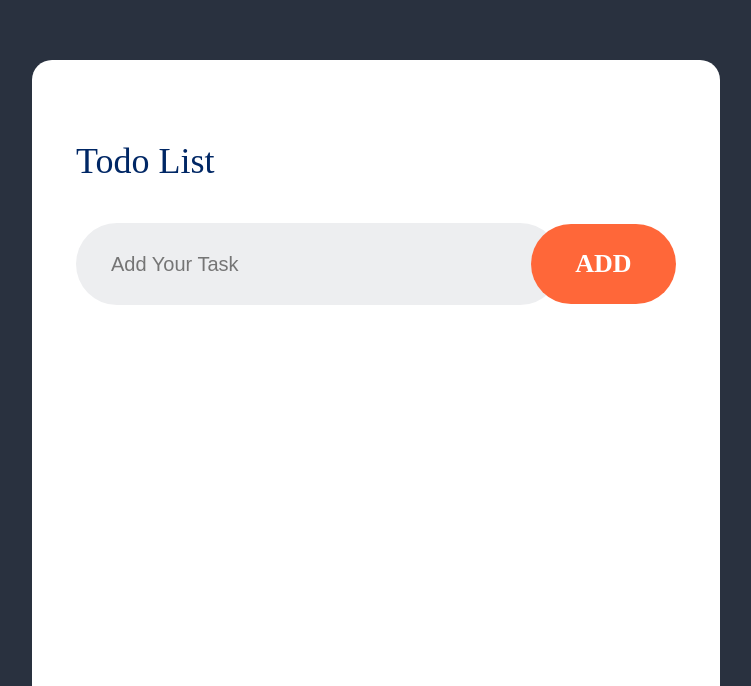
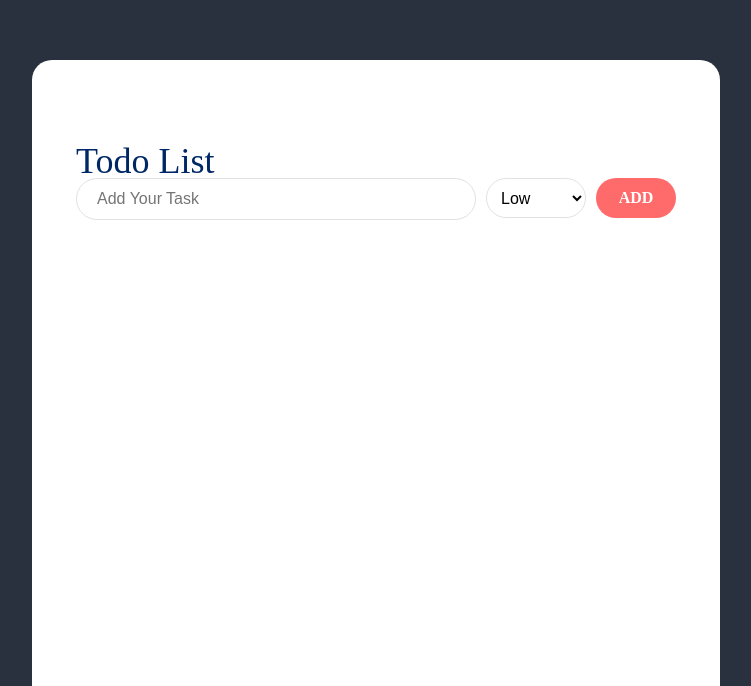
Before and after one commit to Lungelo-Best/first-project, a React (Vite) app: page / in a window 1280 px wide. Shown: the part 114-800 px from the top of the page, without its empty margins (264-1015 px from the left). Built offline with nearby package versions, Linux system fonts and the light colour scheme.

Commit message:
feat: priority level dropdown

```diff
--- a/src/Components/CSS/Todo.css
+++ b/src/Components/CSS/Todo.css
@@ -20,61 +20,47 @@
     line-height: 34px;
 }
 
-.todo-add{
+.todo-add {
+    display: flex;
+    gap: 10px;
+    margin-bottom: 20px;
+}
+
+.todo-input {
+    flex: 1;
+    height: 40px;
+    border-radius: 25px;
+    padding: 0 20px;
+    font-size: 16px;
+    border: 1px solid #e2e2e2;
+    outline: none;
+}
+
+.todo-priority-select {
+    min-width: 100px;
+    height: 40px;
+    border-radius: 25px;
+    padding: 0 10px;
+    font-size: 16px;
+    border: 1px solid #e2e2e2;
+    background-color: white;
+    cursor: pointer;
+    outline: none;
+}
+
+.todo-add-btn {
+    height: 40px;
+    min-width: 80px;
+    border-radius: 25px;
+    background: #ff6b6b;
+    color: white;
+    font-weight: bold;
     display: flex;
     justify-content: center;
     align-items: center;
-    margin-top: 45px;
-}
-
-.todo-input{
-    border-radius: 50px;
-    background: #edeef0;
-    border: none;
-    outline: none;
-    width: 576px;
-    height: 80px;
-    padding-left: 35px;
-    font-size: 20px;
-}
-
-.todo-add-btn{
-    border-radius: 50px;
-    background: #ff6739;
-    width: 187px;
-    height: 80px;
-    display: flex;
-    justify-content: center;
-    align-items: center;
-    margin-left: -100px;
-    color: #fff;
-    font-size: 26px;
-    font-weight: 600;
     cursor: pointer;
 }
 
-/* Priority color indicators */
-.high-priority {
-    border-left: 6px solid red;
-    background-color: #ffe6e6;
+todo-add-btn:hover {
+    background: #ff5252;
 }
-
-.medium-priority {
-    border-left: 6px solid orange;
-    background-color: #fff5e6;
-}
-
-.low-priority {
-    border-left: 6px solid green;
-    background-color: #e6ffed;
-}
-
-.priority-label {
-    font-size: 12px;
-    font-weight: 600;
-    padding: 4px 10px;
-    border-radius: 12px;
-    background: rgba(0, 0, 0, 0.05);
-    text-transform: uppercase;
-    margin-top: 5px;
-}
--- a/src/Components/CSS/TodoItems.css
+++ b/src/Components/CSS/TodoItems.css
@@ -1,25 +1,73 @@
-.todoitems{
+/* Container to wrap both the todo item and delete button */
+.todoitems-wrapper {
     display: flex;
     justify-content: space-between;
-    padding: 16px 0px;
     align-items: center;
+    margin-bottom: 10px;
+    width: 100%;
 }
 
-.todoitems-container{
+/* Main todo item styles - using your existing properties */
+.todoitems {
     display: flex;
+    justify-content: space-between;
+    padding: 16px;
+    align-items: center;
+    border-radius: 6px;
+    flex: 1;
 }
 
-.todoitems-text{
+/* Priority-based backgrounds */
+.low-priority {
+    background-color: #e6ffec; /* Light green */
+    border-left: 4px solid #4CAF50;
+}
+
+.medium-priority {
+    background-color: #fff2cc; /* Light yellow */
+    border-left: 4px solid #FFC107;
+}
+
+.high-priority {
+    background-color: #ffcccc; /* Light red */
+    border-left: 4px solid #F44336;
+}
+
+/* Container for checkbox and text - keeping your styles */
+.todoitems-container {
+    display: flex;
+    align-items: center;
+    flex: 1;
+    cursor: pointer;
+}
+
+/* Todo text with line-through when completed - keeping your styles */
+.todoitems-text {
     padding-left: 16px;
     color: #404040;
     font-size: 22px;
 }
 
-.todoitems-crossicon{
+/* Cross icon styles - moving outside with proper spacing */
+.todoitems-crossicon {
     cursor: pointer;
-    padding-right: 25px;
+    margin-left: 12px;
+    width: 20px;
+    height: 20px;
 }
 
-.line-through{
+/* Line-through style - keeping your style */
+.line-through {
     text-decoration: line-through solid #ADADAD 3px;
 }
+
+/* Priority label */
+.priority-label {
+    font-size: 14px;
+    font-weight: bold;
+    padding: 3px 8px;
+    border-radius: 4px;
+    text-transform: uppercase;
+    margin-left: auto;
+    margin-right: 10px;
+}
--- a/src/Components/Todo.jsx
+++ b/src/Components/Todo.jsx
@@ -2,33 +2,15 @@ import { useEffect, useRef, useState } from 'react';
 import './CSS/Todo.css';
 import TodoItems from './TodoItems';
 
+// Moved count outside component to prevent reset on re-renders
 let count = 0;
 
 const Todo = () => {
 const [todos, setTodos] = useState([]);
 const inputRef = useRef(null);
-  const priorityRef = useRef(null); // For selecting priority
+  const [priority, setPriority] = useState("Low"); // Default priority is Low
 
-const add = () => {
-    const text = inputRef.current.value.trim();
-    const priority = priorityRef.current.value;
-
-    if (!text) return;
-
-    const newTodo = {
-    no: count++,
-    text,
-    display: '',
-    priority,
-    };
-
-    const updatedTodos = [...todos, newTodo];
-    setTodos(updatedTodos);
-    inputRef.current.value = '';
-    localStorage.setItem('todos_count', count);
-    localStorage.setItem('todos', JSON.stringify(updatedTodos));
-};
-
+  // Load saved todos and count when component mounts
 useEffect(() => {
     const savedTodos = JSON.parse(localStorage.getItem('todos')) || [];
     const savedCount = parseInt(localStorage.getItem('todos_count')) || 0;
@@ -36,9 +18,31 @@ useEffect(() => {
     count = savedCount;
 }, []);
 
+  // Save todos whenever they change
 useEffect(() => {
+    if (todos.length > 0) {
     localStorage.setItem('todos', JSON.stringify(todos));
+    }
 }, [todos]);
+
+const add = () => {
+    const task = inputRef.current.value.trim();
+    if (task === "") return;
+
+    const newTodo = {
+    no: count++,
+    text: task,
+    display: "",
+      priority: priority // Use the selected priority from state
+    };
+
+    const updatedTodos = [...todos, newTodo];
+    setTodos(updatedTodos);
+    inputRef.current.value = "";
+
+    // Update count in localStorage
+    localStorage.setItem("todos_count", count);
+};
 
 return (
     <div className='todo'>
@@ -46,11 +50,16 @@ return (
     <div className='todo-add'>
         <input
         ref={inputRef}
-        type='text'
+        type="text"
         placeholder='Add Your Task'
         className='todo-input'
         />
-        <select ref={priorityRef} className='todo-priority-select'>
+        {/* Priority dropdown - this is what allows users to select priority */}
+        <select
+        value={priority}
+        onChange={(e) => setPriority(e.target.value)}
+        className='todo-priority-select'
+        >
         <option value='High'>High</option>
         <option value='Medium'>Medium</option>
         <option value='Low'>Low</option>
@@ -59,7 +68,6 @@ return (
         ADD
         </div>
     </div>
-
     <div className='todo-list'>
         {todos.map((item, index) => (
         <TodoItems
--- a/src/Components/TodoItems.jsx
+++ b/src/Components/TodoItems.jsx
@@ -4,7 +4,6 @@ import not_tick from './Assets/not_tick.png';
 import cross from './Assets/cross.png';
 
 const TodoItems = ({ no, display, text, setTodos, priority }) => {
-
 const deleteTodo = () => {
     let todos = JSON.parse(localStorage.getItem('todos')) || [];
     const updatedTodos = todos.filter(todo => todo.no !== no);
@@ -28,20 +27,25 @@ const toggle = () => {
 };
 
 return (
+    <div className="todoitems-wrapper">
+      {/* Todo item with colored background based on priority */}
     <div className={`todoitems ${priority?.toLowerCase() || 'low'}-priority`}>
-    <div className={`todoitems-container ${display}`} onClick={toggle}>
+        <div className={`todoitems-container ${display}`} onClick={toggle}>
         {display === '' ? <img src={not_tick} alt="not done" /> : <img src={tick} alt="done" />}
         <div className="todoitems-text">{text}</div>
+        </div>
+
+        {/* Priority label inside the colored area */}
+        <div className="priority-label">{priority}</div>
     </div>
 
+      {/* Delete button - outside colored area */}
     <img
         className="todoitems-crossicon"
         onClick={deleteTodo}
         src={cross}
         alt="delete"
     />
-
-    <div className="priority-label">{priority}</div>
     </div>
 );
 };
```
